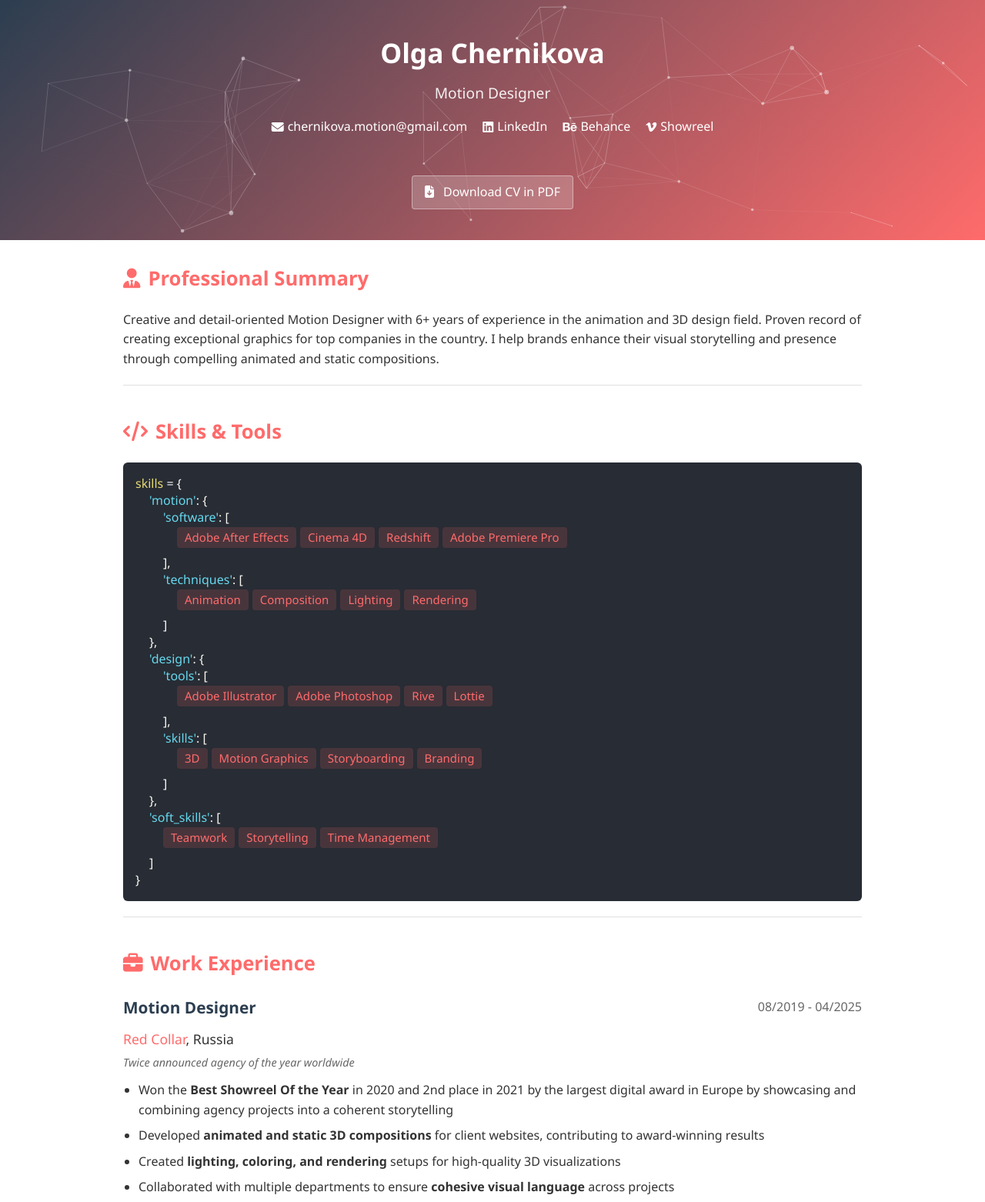
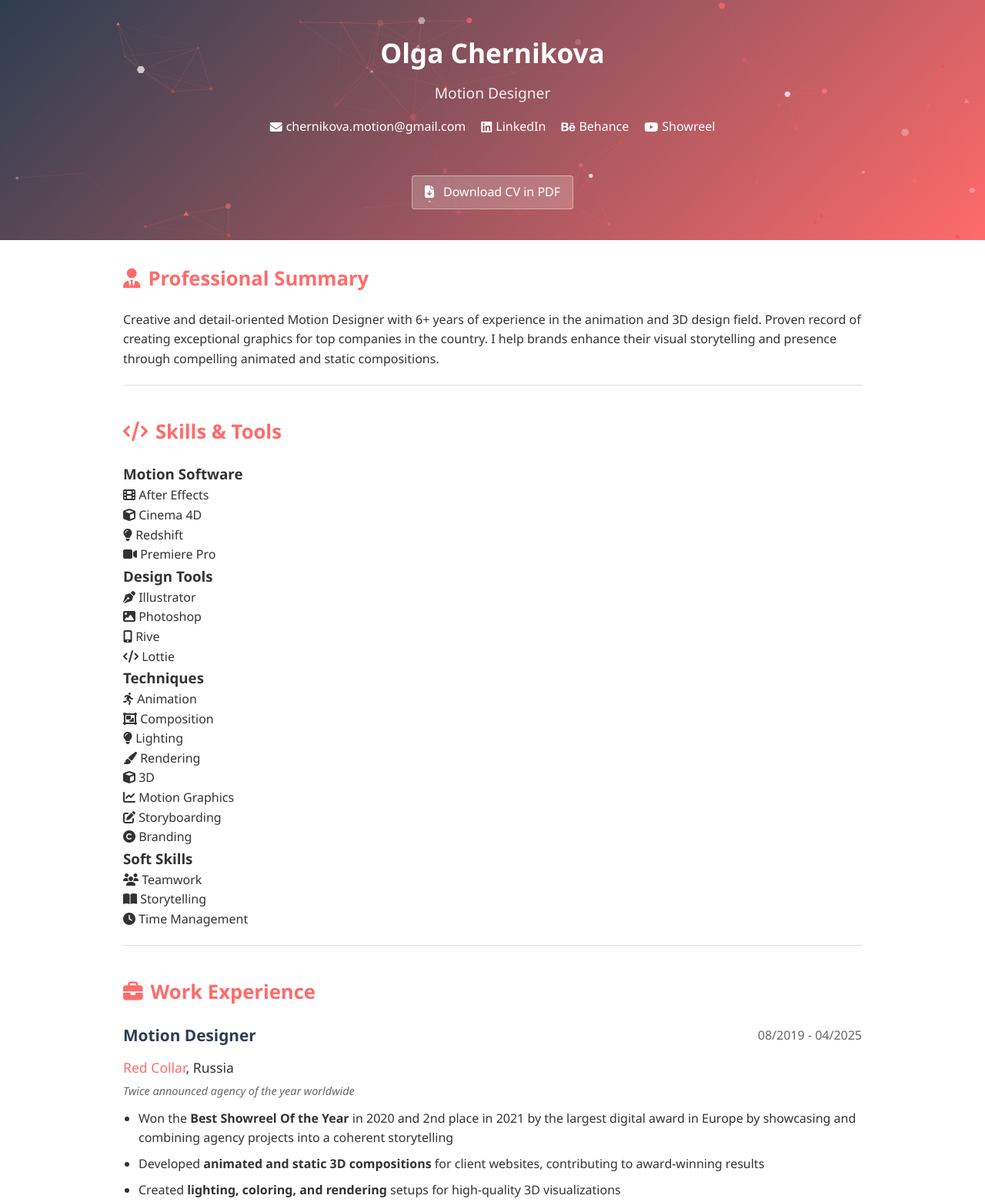
Before and after one commit to ChernikovaOlga/CV, a plain HTML site: page index.html in a window 1280 px wide. Shown: the top 1562 px of the page at 77% size. Drawn offline with nearby package versions, Linux system fonts and the light colour scheme.

Commit message:
Update index.html

```diff
--- a/index.html
+++ b/index.html
@@ -24,14 +24,14 @@
             <p class="title">Motion Designer</p>
             <div class="contact">
                 <a href="mailto:chernikova.motion@gmail.com"><i class="fas fa-envelope"></i> chernikova.motion@gmail.com</a>
-                <a href="https://www.linkedin.com/in/chernikova-olga/" target="_blank" rel="noopener noreferrer">
+                <a href="https://www.linkedin.com/in/olgachernikova01/" target="_blank" rel="noopener noreferrer">
                   <i class="fab fa-linkedin"></i> LinkedIn
                 </a>
-                <a href="https://www.behance.net/chernikova-olga" target="_blank" rel="noopener noreferrer">
+                <a href="https://www.behance.net/chernikovaolga" target="_blank" rel="noopener noreferrer">
                   <i class="fab fa-behance"></i> Behance
                 </a>
-                <a href="https://vimeo.com/chernikovaolga" target="_blank" rel="noopener noreferrer">
-                  <i class="fab fa-vimeo-v"></i> Showreel
+                <a href="https://youtu.be/W9yq01RTx6g" target="_blank" rel="noopener noreferrer">
+                  <i class="fab fa-youtube"></i> Showreel
                 </a>
             </div>
             <!-- Adding small spacing -->
@@ -51,56 +51,110 @@
             <p>Creative and detail-oriented Motion Designer with 6+ years of experience in the animation and 3D design field. Proven record of creating exceptional graphics for top companies in the country. I help brands enhance their visual storytelling and presence through compelling animated and static compositions.</p>
         </section>
 
-        <!-- Skills - updated version -->
+        <!-- Skills - tiles version -->
         <section class="section">
             <h2 class="section-title"><i class="fas fa-code"></i> Skills & Tools</h2>
 
-            <div class="skills-code">
-                <div class="code-line"><span class="code-var">skills</span> = {</div>
-                <div class="code-line indent-1"><span class="code-string">'motion'</span>: {</div>
-                <div class="code-line indent-2"><span class="code-string">'software'</span>: [</div>
-                <div class="skills-row indent-3">
-                    <span class="skill-pill">Adobe After Effects</span>
-                    <span class="skill-pill">Cinema 4D</span>
-                    <span class="skill-pill">Redshift</span>
-                    <span class="skill-pill">Adobe Premiere Pro</span>
+            <div class="skills-container">
+                <div class="skills-group">
+                    <h3 class="skills-group-title">Motion Software</h3>
+                    <div class="skills-grid">
+                        <div class="skill-tile">
+                            <i class="fas fa-film"></i>
+                            <span>After Effects</span>
+                        </div>
+                        <div class="skill-tile">
+                            <i class="fas fa-cube"></i>
+                            <span>Cinema 4D</span>
+                        </div>
+                        <div class="skill-tile">
+                            <i class="fas fa-lightbulb"></i>
+                            <span>Redshift</span>
+                        </div>
+                        <div class="skill-tile">
+                            <i class="fas fa-video"></i>
+                            <span>Premiere Pro</span>
+                        </div>
+                    </div>
                 </div>
-                <div class="code-line indent-2">],</div>
-                <div class="code-line indent-2"><span class="code-string">'techniques'</span>: [</div>
-                <div class="skills-row indent-3">
-                    <span class="skill-pill">Animation</span>
-                    <span class="skill-pill">Composition</span>
-                    <span class="skill-pill">Lighting</span>
-                    <span class="skill-pill">Rendering</span>
+
+                <div class="skills-group">
+                    <h3 class="skills-group-title">Design Tools</h3>
+                    <div class="skills-grid">
+                        <div class="skill-tile">
+                            <i class="fas fa-pen-nib"></i>
+                            <span>Illustrator</span>
+                        </div>
+                        <div class="skill-tile">
+                            <i class="fas fa-image"></i>
+                            <span>Photoshop</span>
+                        </div>
+                        <div class="skill-tile">
+                            <i class="fas fa-mobile-alt"></i>
+                            <span>Rive</span>
+                        </div>
+                        <div class="skill-tile">
+                            <i class="fas fa-code"></i>
+                            <span>Lottie</span>
+                        </div>
+                    </div>
                 </div>
-                <div class="code-line indent-2">]</div>
-                <div class="code-line indent-1">},</div>
-                <div class="code-line indent-1"><span class="code-string">'design'</span>: {</div>
-                <div class="code-line indent-2"><span class="code-string">'tools'</span>: [</div>
-                <div class="skills-row indent-3">
-                    <span class="skill-pill">Adobe Illustrator</span>
-                    <span class="skill-pill">Adobe Photoshop</span>
-                    <span class="skill-pill">Rive</span>
-                    <span class="skill-pill">Lottie</span>
+
+                <div class="skills-group">
+                    <h3 class="skills-group-title">Techniques</h3>
+                    <div class="skills-grid">
+                        <div class="skill-tile">
+                            <i class="fas fa-running"></i>
+                            <span>Animation</span>
+                        </div>
+                        <div class="skill-tile">
+                            <i class="fas fa-object-group"></i>
+                            <span>Composition</span>
+                        </div>
+                        <div class="skill-tile">
+                            <i class="fas fa-lightbulb"></i>
+                            <span>Lighting</span>
+                        </div>
+                        <div class="skill-tile">
+                            <i class="fas fa-paint-brush"></i>
+                            <span>Rendering</span>
+                        </div>
+                        <div class="skill-tile">
+                            <i class="fas fa-cube"></i>
+                            <span>3D</span>
+                        </div>
+                        <div class="skill-tile">
+                            <i class="fas fa-chart-line"></i>
+                            <span>Motion Graphics</span>
+                        </div>
+                        <div class="skill-tile">
+                            <i class="fas fa-edit"></i>
+                            <span>Storyboarding</span>
+                        </div>
+                        <div class="skill-tile">
+                            <i class="fas fa-copyright"></i>
+                            <span>Branding</span>
+                        </div>
+                    </div>
                 </div>
-                <div class="code-line indent-2">],</div>
-                <div class="code-line indent-2"><span class="code-string">'skills'</span>: [</div>
-                <div class="skills-row indent-3">
-                    <span class="skill-pill">3D</span>
-                    <span class="skill-pill">Motion Graphics</span>
-                    <span class="skill-pill">Storyboarding</span>
-                    <span class="skill-pill">Branding</span>
+
+                <div class="skills-group">
+                    <h3 class="skills-group-title">Soft Skills</h3>
+                    <div class="skills-grid">
+                        <div class="skill-tile">
+                            <i class="fas fa-users"></i>
+                            <span>Teamwork</span>
+                        </div>
+                        <div class="skill-tile">
+                            <i class="fas fa-book-open"></i>
+                            <span>Storytelling</span>
+                        </div>
+                        <div class="skill-tile">
+                            <i class="fas fa-clock"></i>
+                            <span>Time Management</span>
+                        </div>
+                    </div>
                 </div>
-                <div class="code-line indent-2">]</div>
-                <div class="code-line indent-1">},</div>
-                <div class="code-line indent-1"><span class="code-string">'soft_skills'</span>: [</div>
-                <div class="skills-row indent-2">
-                    <span class="skill-pill">Teamwork</span>
-                    <span class="skill-pill">Storytelling</span>
-                    <span class="skill-pill">Time Management</span>
-                </div>
-                <div class="code-line indent-1">]</div>
-                <div class="code-line">}</div>
             </div>
         </section>
 
@@ -240,67 +294,67 @@
     <!-- Scripts -->
     <script src="https://cdnjs.cloudflare.com/ajax/libs/particles.js/2.0.0/particles.min.js"></script>
     <script>
-        // Initialize particles.js
+        // Initialize particles.js with motion graphics style
         document.addEventListener('DOMContentLoaded', function() {
             particlesJS('particles-js', {
                 "particles": {
                     "number": {
-                        "value": 80,
+                        "value": 120,
                         "density": {
                             "enable": true,
                             "value_area": 800
                         }
                     },
                     "color": {
-                        "value": "#ffffff"
+                        "value": ["#ff6b6b", "#e74c3c", "#ff758c", "#ffffff"]
                     },
                     "shape": {
-                        "type": "circle",
+                        "type": ["circle", "triangle", "polygon"],
                         "stroke": {
                             "width": 0,
                             "color": "#000000"
                         },
                         "polygon": {
-                            "nb_sides": 5
+                            "nb_sides": 6
                         }
                     },
                     "opacity": {
-                        "value": 0.5,
-                        "random": false,
+                        "value": 0.6,
+                        "random": true,
                         "anim": {
-                            "enable": false,
+                            "enable": true,
                             "speed": 1,
                             "opacity_min": 0.1,
                             "sync": false
                         }
                     },
                     "size": {
-                        "value": 3,
+                        "value": 4,
                         "random": true,
                         "anim": {
-                            "enable": false,
-                            "speed": 40,
-                            "size_min": 0.1,
+                            "enable": true,
+                            "speed": 3,
+                            "size_min": 0.5,
                             "sync": false
                         }
                     },
                     "line_linked": {
                         "enable": true,
                         "distance": 150,
-                        "color": "#ffffff",
-                        "opacity": 0.4,
+                        "color": "#ff6b6b",
+                        "opacity": 0.3,
                         "width": 1
                     },
                     "move": {
                         "enable": true,
-                        "speed": 2,
+                        "speed": 3,
                         "direction": "none",
-                        "random": false,
+                        "random": true,
                         "straight": false,
-                        "out_mode": "out",
-                        "bounce": false,
+                        "out_mode": "bounce",
+                        "bounce": true,
                         "attract": {
-                            "enable": false,
+                            "enable": true,
                             "rotateX": 600,
                             "rotateY": 1200
                         }
@@ -311,7 +365,7 @@
                     "events": {
                         "onhover": {
                             "enable": true,
-                            "mode": "grab"
+                            "mode": "repulse"
                         },
                         "onclick": {
                             "enable": true,
@@ -321,7 +375,7 @@
                     },
                     "modes": {
                         "grab": {
-                            "distance": 140,
+                            "distance": 200,
                             "line_linked": {
                                 "opacity": 1
                             }
@@ -334,7 +388,7 @@
                             "speed": 3
                         },
                         "repulse": {
-                            "distance": 200,
+                            "distance": 100,
                             "duration": 0.4
                         },
                         "push": {
```
